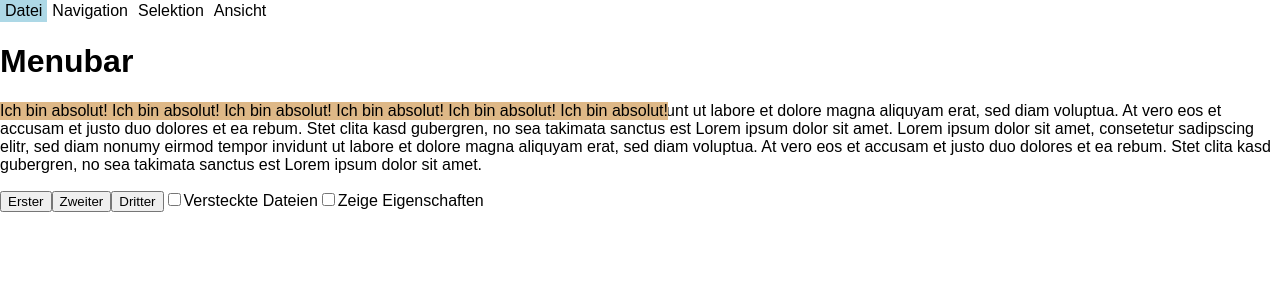
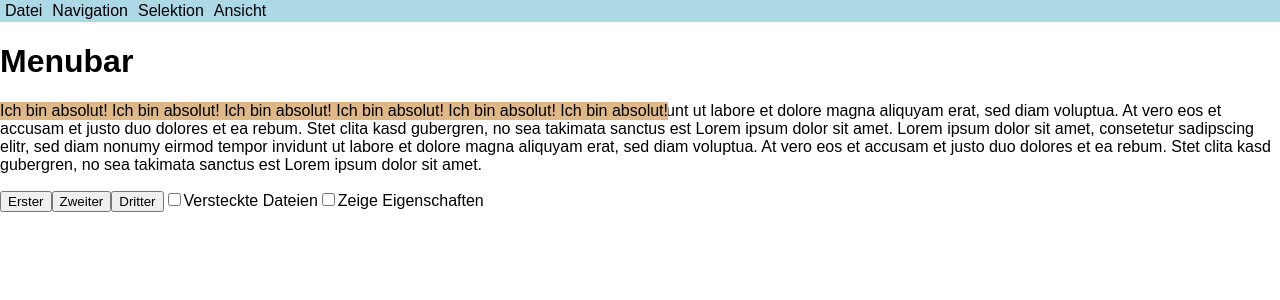
Before and after one commit to uriegel/menubar-react, a React (Create React App) app: page / in a window 1280 px wide. Shown: the top 300 px of the page. Built offline with nearby package versions, Linux system fonts and the light colour scheme.

Commit message:
menubar color

```diff
--- a/package.json
+++ b/package.json
@@ -1,6 +1,6 @@
 {
   "name": "menubar-react",
-  "version": "1.0.1",
+  "version": "1.1.0",
   "description": "A Windows like menubar for React",
   "author": "uriegel",
   "license": "MIT",
--- a/src/component/Menubar.css
+++ b/src/component/Menubar.css
@@ -1,12 +1,17 @@
 :root {
     --mbr-menubar-color: black;
     --mbr-menubar-background-color: white;
+    --mbr-menubar-submenu-background-color: white;
     --mbr-menubar-hover-color: lightblue;
     --mbr-menubar-border-color: lightgray;
     --mbr-menubar-shadow-color: rgba(0, 0, 0, 0.2);
     --mbr-menubar-selected-color: white;
     --mbr-menubar-selected-background-color: blue;
     --mbr-menubar-separator-color: lightgray;
+}
+
+.mbr-menubar-container {
+    background-color: var(--mbr-menubar-background-color);
 }
 
 .mbr--menubar  {
--- a/src/component/SubMenuList.css
+++ b/src/component/SubMenuList.css
@@ -1,6 +1,6 @@
 .mbr--submenu_list {
     color: var(--mbr-menubar-color);
-    background-color: var(--mbr-menubar-background-color);
+    background-color: var(--mbr-menubar-submenu-background-color);
     z-index: 10000;
     border-color: var(--mbr-menubar-border-color);
     border-style: solid;
--- a/src/component/index.tsx
+++ b/src/component/index.tsx
@@ -178,7 +178,7 @@ const Menubar = ({ items, onAction, autoMode }: MenubarProps) => {
     return (
         !autoMode || autoMode && keyboardActivated
         ?
-            <div>
+            <div className='mbr-menubar-container'>
                 <ul ref={menubar} className="mbr--menubar" onBlur={onBlur} tabIndex={-1} onKeyDown={onkeydown}>
                     {items.map((n, i) =>
                         (<SubMenu key={i} name={n.name} index={i} selectedIndex={selectedIndex} subMenuOpened = { subMenuOpened }
--- a/src/index.css
+++ b/src/index.css
@@ -1,3 +1,7 @@
+:root .App {
+  --mbr-menubar-background-color: lightblue;
+}
+
 body {
   margin: 0;
   font-family: -apple-system, BlinkMacSystemFont, 'Segoe UI', 'Roboto', 'Oxygen',
```
